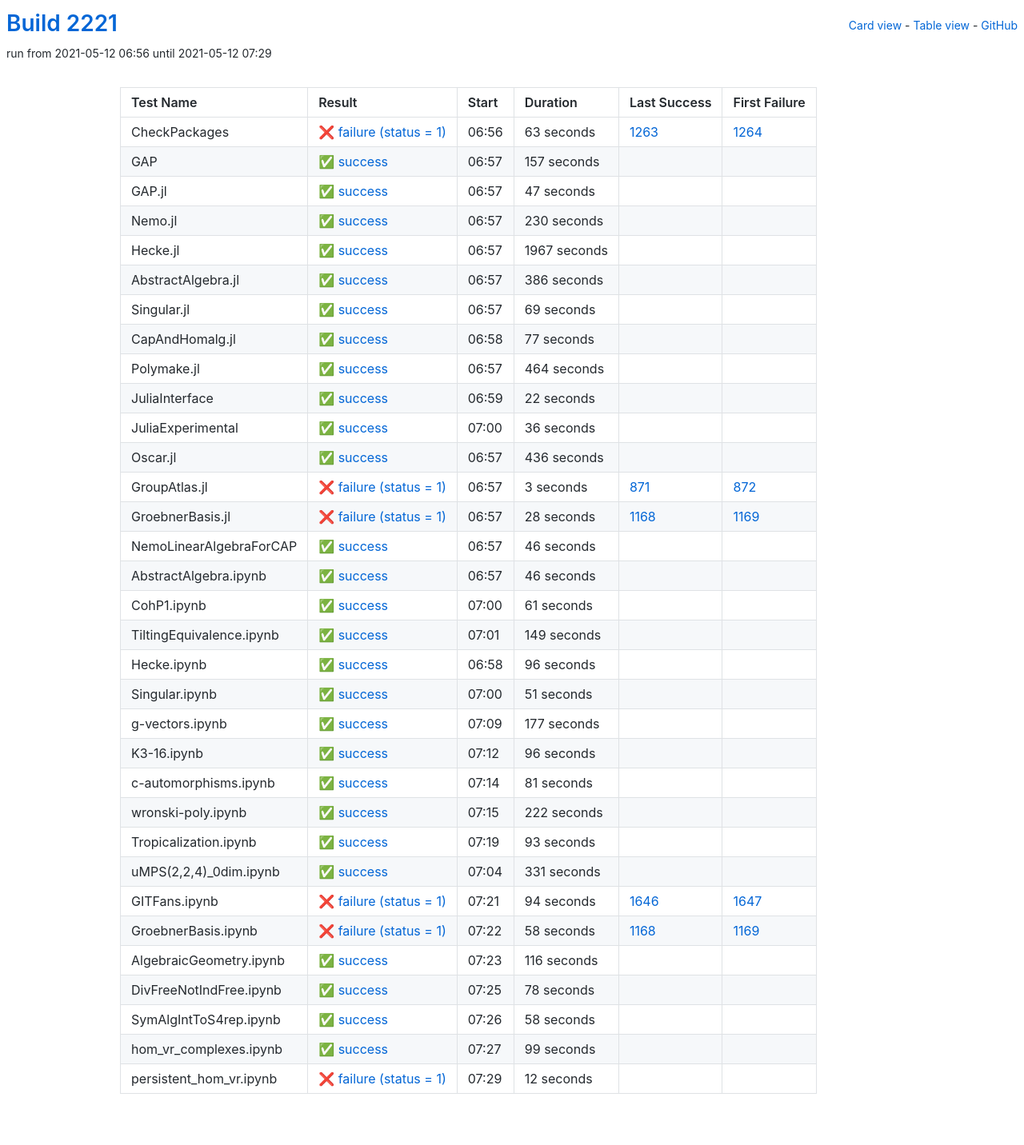
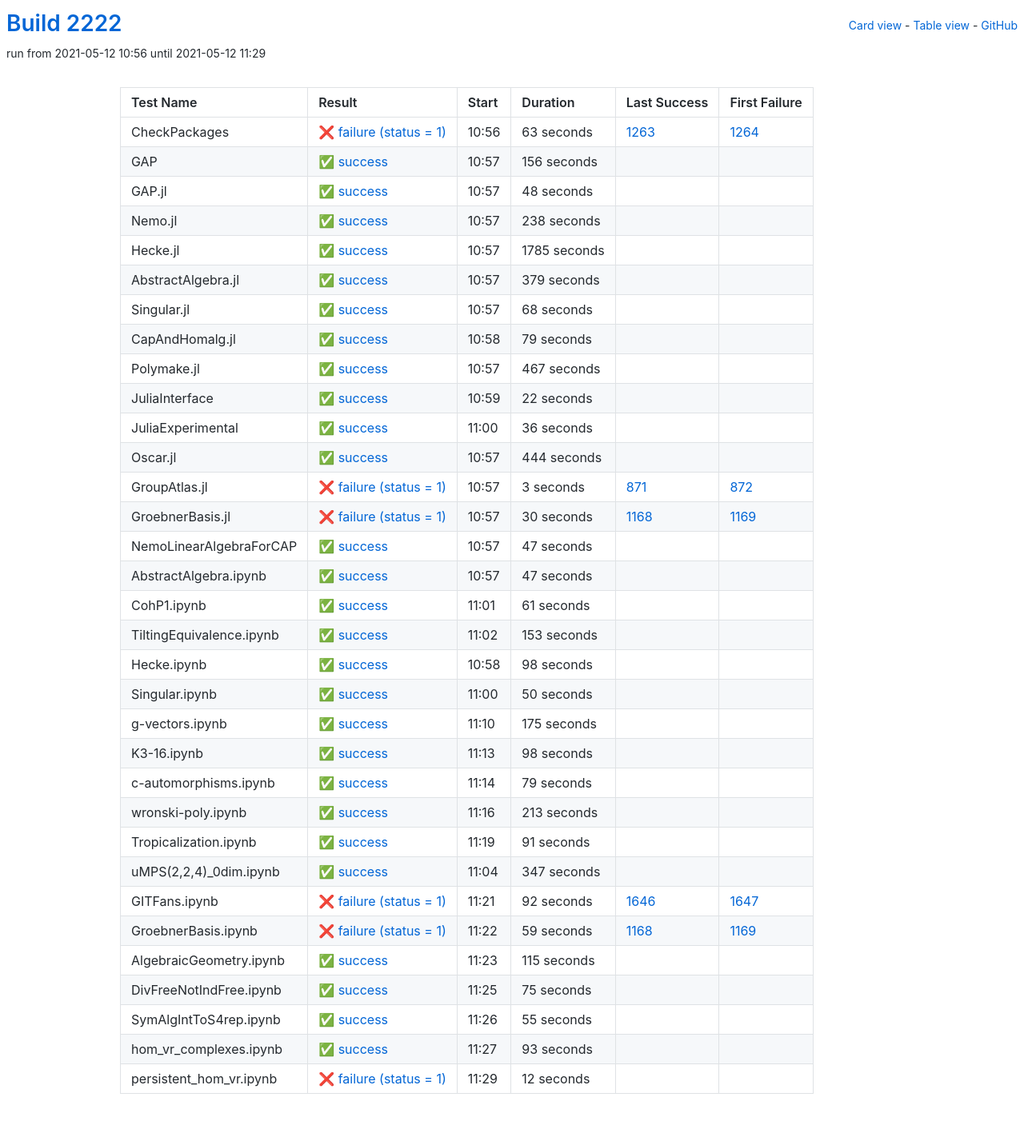
Before and after one commit to oscar-system/oscar-ci-status-stable, a Jekyll site: the page built from table.html, in a window 1280 px wide. Shown: the whole page at 80% size. Built offline with Jekyll 4.4.1, drawn with Linux system fonts in a browser that asks for light colours.

Commit message:
Build #2222

```diff
--- a/_data/ci.yml
+++ b/_data/ci.yml
@@ -1,6 +1,6 @@
 ---
-build: 2221
-build_url: https://oscarci.mathematik.uni-kl.de/job/oscar-stable/2221/
+build: 2222
+build_url: https://oscarci.mathematik.uni-kl.de/job/oscar-stable/2222/
 job: oscar-stable
 organization: oscar-system
 repo: oscar-ci-status-stable
@@ -8,8 +8,8 @@ repourl: https://github.com/oscar-system/oscar-ci-status-stable
 tests:
 - name: CheckPackages
   id: checkpackages
-  log: https://oscarci.mathematik.uni-kl.de/job/oscar-stable/2221/artifact/logs/build-2221/CheckPackages.log
-  start: 2021-05-12 06:56
+  log: https://oscarci.mathematik.uni-kl.de/job/oscar-stable/2222/artifact/logs/build-2222/CheckPackages.log
+  start: 2021-05-12 10:56
   success: false
   exitcode: 1
   status: failure
@@ -20,104 +20,104 @@ tests:
   first_failure_url: https://oscarci.mathematik.uni-kl.de/job/oscar-stable/1264/
 - name: GAP
   id: gap
-  log: https://oscarci.mathematik.uni-kl.de/job/oscar-stable/2221/artifact/logs/build-2221/GAP.log
-  start: 2021-05-12 06:57
+  log: https://oscarci.mathematik.uni-kl.de/job/oscar-stable/2222/artifact/logs/build-2222/GAP.log
+  start: 2021-05-12 10:57
   success: true
   exitcode: 0
   status: success
-  duration: 157
+  duration: 156
   last_success: false
   last_success_url:
   first_failure: false
   first_failure_url:
 - name: GAP.jl
   id: gap-jl
-  log: https://oscarci.mathematik.uni-kl.de/job/oscar-stable/2221/artifact/logs/build-2221/GAP.jl.log
-  start: 2021-05-12 06:57
+  log: https://oscarci.mathematik.uni-kl.de/job/oscar-stable/2222/artifact/logs/build-2222/GAP.jl.log
+  start: 2021-05-12 10:57
   success: true
   exitcode: 0
   status: success
-  duration: 47
+  duration: 48
   last_success: false
   last_success_url:
   first_failure: false
   first_failure_url:
 - name: Nemo.jl
   id: nemo-jl
-  log: https://oscarci.mathematik.uni-kl.de/job/oscar-stable/2221/artifact/logs/build-2221/Nemo.jl.log
-  start: 2021-05-12 06:57
+  log: https://oscarci.mathematik.uni-kl.de/job/oscar-stable/2222/artifact/logs/build-2222/Nemo.jl.log
+  start: 2021-05-12 10:57
   success: true
   exitcode: 0
   status: success
-  duration: 230
+  duration: 238
   last_success: false
   last_success_url:
   first_failure: false
   first_failure_url:
 - name: Hecke.jl
   id: hecke-jl
-  log: https://oscarci.mathematik.uni-kl.de/job/oscar-stable/2221/artifact/logs/build-2221/Hecke.jl.log
-  start: 2021-05-12 06:57
+  log: https://oscarci.mathematik.uni-kl.de/job/oscar-stable/2222/artifact/logs/build-2222/Hecke.jl.log
+  start: 2021-05-12 10:57
   success: true
   exitcode: 0
   status: success
-  duration: 1967
+  duration: 1785
   last_success: false
   last_success_url:
   first_failure: false
   first_failure_url:
 - name: AbstractAlgebra.jl
   id: abstractalgebra-jl
-  log: https://oscarci.mathematik.uni-kl.de/job/oscar-stable/2221/artifact/logs/build-2221/AbstractAlgebra.jl.log
-  start: 2021-05-12 06:57
+  log: https://oscarci.mathematik.uni-kl.de/job/oscar-stable/2222/artifact/logs/build-2222/AbstractAlgebra.jl.log
+  start: 2021-05-12 10:57
   success: true
   exitcode: 0
   status: success
-  duration: 386
+  duration: 379
   last_success: false
   last_success_url:
   first_failure: false
   first_failure_url:
 - name: Singular.jl
   id: singular-jl
-  log: https://oscarci.mathematik.uni-kl.de/job/oscar-stable/2221/artifact/logs/build-2221/Singular.jl.log
-  start: 2021-05-12 06:57
+  log: https://oscarci.mathematik.uni-kl.de/job/oscar-stable/2222/artifact/logs/build-2222/Singular.jl.log
+  start: 2021-05-12 10:57
   success: true
   exitcode: 0
   status: success
-  duration: 69
+  duration: 68
   last_success: false
   last_success_url:
   first_failure: false
   first_failure_url:
 - name: CapAndHomalg.jl
   id: capandhomalg-jl
-  log: https://oscarci.mathematik.uni-kl.de/job/oscar-stable/2221/artifact/logs/build-2221/CapAndHomalg.jl.log
-  start: 2021-05-12 06:58
+  log: https://oscarci.mathematik.uni-kl.de/job/oscar-stable/2222/artifact/logs/build-2222/CapAndHomalg.jl.log
+  start: 2021-05-12 10:58
   success: true
   exitcode: 0
   status: success
-  duration: 77
+  duration: 79
   last_success: false
   last_success_url:
   first_failure: false
   first_failure_url:
 - name: Polymake.jl
   id: polymake-jl
-  log: https://oscarci.mathematik.uni-kl.de/job/oscar-stable/2221/artifact/logs/build-2221/Polymake.jl.log
-  start: 2021-05-12 06:57
+  log: https://oscarci.mathematik.uni-kl.de/job/oscar-stable/2222/artifact/logs/build-2222/Polymake.jl.log
+  start: 2021-05-12 10:57
   success: true
   exitcode: 0
   status: success
-  duration: 464
+  duration: 467
   last_success: false
   last_success_url:
   first_failure: false
   first_failure_url:
 - name: JuliaInterface
   id: juliainterface
-  log: https://oscarci.mathematik.uni-kl.de/job/oscar-stable/2221/artifact/logs/build-2221/JuliaInterface.log
-  start: 2021-05-12 06:59
+  log: https://oscarci.mathematik.uni-kl.de/job/oscar-stable/2222/artifact/logs/build-2222/JuliaInterface.log
+  start: 2021-05-12 10:59
   success: true
   exitcode: 0
   status: success
@@ -128,8 +128,8 @@ tests:
   first_failure_url:
 - name: JuliaExperimental
   id: juliaexperimental
-  log: https://oscarci.mathematik.uni-kl.de/job/oscar-stable/2221/artifact/logs/build-2221/JuliaExperimental.log
-  start: 2021-05-12 07:00
+  log: https://oscarci.mathematik.uni-kl.de/job/oscar-stable/2222/artifact/logs/build-2222/JuliaExperimental.log
+  start: 2021-05-12 11:00
   success: true
   exitcode: 0
   status: success
@@ -140,20 +140,20 @@ tests:
   first_failure_url:
 - name: Oscar.jl
   id: oscar-jl
-  log: https://oscarci.mathematik.uni-kl.de/job/oscar-stable/2221/artifact/logs/build-2221/Oscar.jl.log
-  start: 2021-05-12 06:57
+  log: https://oscarci.mathematik.uni-kl.de/job/oscar-stable/2222/artifact/logs/build-2222/Oscar.jl.log
+  start: 2021-05-12 10:57
   success: true
   exitcode: 0
   status: success
-  duration: 436
+  duration: 444
   last_success: false
   last_success_url:
   first_failure: false
   first_failure_url:
 - name: GroupAtlas.jl
   id: groupatlas-jl
-  log: https://oscarci.mathematik.uni-kl.de/job/oscar-stable/2221/artifact/logs/build-2221/GroupAtlas.jl.log
-  start: 2021-05-12 06:57
+  log: https://oscarci.mathematik.uni-kl.de/job/oscar-stable/2222/artifact/logs/build-2222/GroupAtlas.jl.log
+  start: 2021-05-12 10:57
   success: false
   exitcode: 1
   status: failure
@@ -164,44 +164,44 @@ tests:
   first_failure_url: https://oscarci.mathematik.uni-kl.de/job/oscar-stable/872/
 - name: GroebnerBasis.jl
   id: groebnerbasis-jl
-  log: https://oscarci.mathematik.uni-kl.de/job/oscar-stable/2221/artifact/logs/build-2221/GroebnerBasis.jl.log
-  start: 2021-05-12 06:57
+  log: https://oscarci.mathematik.uni-kl.de/job/oscar-stable/2222/artifact/logs/build-2222/GroebnerBasis.jl.log
+  start: 2021-05-12 10:57
   success: false
   exitcode: 1
   status: failure
-  duration: 28
+  duration: 30
   last_success: 1168
   last_success_url: https://oscarci.mathematik.uni-kl.de/job/oscar-stable/1168/
   first_failure: 1169
   first_failure_url: https://oscarci.mathematik.uni-kl.de/job/oscar-stable/1169/
 - name: NemoLinearAlgebraForCAP
   id: nemolinearalgebraforcap
-  log: https://oscarci.mathematik.uni-kl.de/job/oscar-stable/2221/artifact/logs/build-2221/NemoLinearAlgebraForCAP.log
-  start: 2021-05-12 06:57
+  log: https://oscarci.mathematik.uni-kl.de/job/oscar-stable/2222/artifact/logs/build-2222/NemoLinearAlgebraForCAP.log
+  start: 2021-05-12 10:57
   success: true
   exitcode: 0
   status: success
-  duration: 46
+  duration: 47
   last_success: false
   last_success_url:
   first_failure: false
   first_failure_url:
 - name: AbstractAlgebra.ipynb
   id: abstractalgebra-ipynb
-  log: https://oscarci.mathematik.uni-kl.de/job/oscar-stable/2221/artifact/logs/build-2221/AbstractAlgebra.ipynb.log
-  start: 2021-05-12 06:57
+  log: https://oscarci.mathematik.uni-kl.de/job/oscar-stable/2222/artifact/logs/build-2222/AbstractAlgebra.ipynb.log
+  start: 2021-05-12 10:57
   success: true
   exitcode: 0
   status: success
-  duration: 46
+  duration: 47
   last_success: false
   last_success_url:
   first_failure: false
   first_failure_url:
 - name: CohP1.ipynb
   id: cohp1-ipynb
-  log: https://oscarci.mathematik.uni-kl.de/job/oscar-stable/2221/artifact/logs/build-2221/CohP1.ipynb.log
-  start: 2021-05-12 07:00
+  log: https://oscarci.mathematik.uni-kl.de/job/oscar-stable/2222/artifact/logs/build-2222/CohP1.ipynb.log
+  start: 2021-05-12 11:01
   success: true
   exitcode: 0
   status: success
@@ -212,92 +212,176 @@ tests:
   first_failure_url:
 - name: TiltingEquivalence.ipynb
   id: tiltingequivalence-ipynb
-  log: https://oscarci.mathematik.uni-kl.de/job/oscar-stable/2221/artifact/logs/build-2221/TiltingEquivalence.ipynb.log
-  start: 2021-05-12 07:01
+  log: https://oscarci.mathematik.uni-kl.de/job/oscar-stable/2222/artifact/logs/build-2222/TiltingEquivalence.ipynb.log
+  start: 2021-05-12 11:02
   success: true
   exitcode: 0
   status: success
-  duration: 149
+  duration: 153
   last_success: false
   last_success_url:
   first_failure: false
   first_failure_url:
 - name: Hecke.ipynb
   id: hecke-ipynb
-  log: https://oscarci.mathematik.uni-kl.de/job/oscar-stable/2221/artifact/logs/build-2221/Hecke.ipynb.log
-  start: 2021-05-12 06:58
+  log: https://oscarci.mathematik.uni-kl.de/job/oscar-stable/2222/artifact/logs/build-2222/Hecke.ipynb.log
+  start: 2021-05-12 10:58
   success: true
   exitcode: 0
   status: success
-  duration: 96
+  duration: 98
   last_success: false
   last_success_url:
   first_failure: false
   first_failure_url:
 - name: Singular.ipynb
   id: singular-ipynb
-  log: https://oscarci.mathematik.uni-kl.de/job/oscar-stable/2221/artifact/logs/build-2221/Singular.ipynb.log
-  start: 2021-05-12 07:00
+  log: https://oscarci.mathematik.uni-kl.de/job/oscar-stable/2222/artifact/logs/build-2222/Singular.ipynb.log
+  start: 2021-05-12 11:00
   success: true
   exitcode: 0
   status: success
-  duration: 51
+  duration: 50
   last_success: false
   last_success_url:
   first_failure: false
   first_failure_url:
 - name: g-vectors.ipynb
   id: g-vectors-ipynb
-  log: https://oscarci.mathematik.uni-kl.de/job/oscar-stable/2221/artifact/logs/build-2221/g-vectors.ipynb.log
-  start: 2021-05-12 07:09
+  log: https://oscarci.mathematik.uni-kl.de/job/oscar-stable/2222/artifact/logs/build-2222/g-vectors.ipynb.log
+  start: 2021-05-12 11:10
   success: true
   exitcode: 0
   status: success
-  duration: 177
+  duration: 175
   last_success: false
   last_success_url:
   first_failure: false
   first_failure_url:
 - name: K3-16.ipynb
   id: k3-16-ipynb
-  log: https://oscarci.mathematik.uni-kl.de/job/oscar-stable/2221/artifact/logs/build-2221/K3-16.ipynb.log
-  start: 2021-05-12 07:12
+  log: https://oscarci.mathematik.uni-kl.de/job/oscar-stable/2222/artifact/logs/build-2222/K3-16.ipynb.log
+  start: 2021-05-12 11:13
   success: true
   exitcode: 0
   status: success
-  duration: 96
+  duration: 98
   last_success: false
   last_success_url:
   first_failure: false
   first_failure_url:
 - name: c-automorphisms.ipynb
   id: c-automorphisms-ipynb
-  log: https://oscarci.mathematik.uni-kl.de/job/oscar-stable/2221/artifact/logs/build-2221/c-automorphisms.ipynb.log
-  start: 2021-05-12 07:14
+  log: https://oscarci.mathematik.uni-kl.de/job/oscar-stable/2222/artifact/logs/build-2222/c-automorphisms.ipynb.log
+  start: 2021-05-12 11:14
   success: true
   exitcode: 0
   status: success
-  duration: 81
+  duration: 79
   last_success: false
   last_success_url:
   first_failure: false
   first_failure_url:
 - name: wronski-poly.ipynb
   id: wronski-poly-ipynb
-  log: https://oscarci.mathematik.uni-kl.de/job/oscar-stable/2221/artifact/logs/build-2221/wronski-poly.ipynb.log
-  start: 2021-05-12 07:15
+  log: https://oscarci.mathematik.uni-kl.de/job/oscar-stable/2222/artifact/logs/build-2222/wronski-poly.ipynb.log
+  start: 2021-05-12 11:16
   success: true
   exitcode: 0
   status: success
-  duration: 222
+  duration: 213
   last_success: false
   last_success_url:
   first_failure: false
   first_failure_url:
 - name: Tropicalization.ipynb
   id: tropicalization-ipynb
-  log: https://oscarci.mathematik.uni-kl.de/job/oscar-stable/2221/artifact/logs/build-2221/Tropicalization.ipynb.log
-  start: 2021-05-12 07:19
+  log: https://oscarci.mathematik.uni-kl.de/job/oscar-stable/2222/artifact/logs/build-2222/Tropicalization.ipynb.log
+  start: 2021-05-12 11:19
+  success: true
+  exitcode: 0
+  status: success
+  duration: 91
+  last_success: false
+  last_success_url:
+  first_failure: false
+  first_failure_url:
+- name: uMPS(2,2,4)_0dim.ipynb
+  id: umps-2-2-4-0dim-ipynb
+  log: https://oscarci.mathematik.uni-kl.de/job/oscar-stable/2222/artifact/logs/build-2222/uMPS-2-2-4-_0dim.ipynb.log
+  start: 2021-05-12 11:04
+  success: true
+  exitcode: 0
+  status: success
+  duration: 347
+  last_success: false
+  last_success_url:
+  first_failure: false
+  first_failure_url:
+- name: GITFans.ipynb
+  id: gitfans-ipynb
+  log: https://oscarci.mathematik.uni-kl.de/job/oscar-stable/2222/artifact/logs/build-2222/GITFans.ipynb.log
+  start: 2021-05-12 11:21
+  success: false
+  exitcode: 1
+  status: failure
+  duration: 92
+  last_success: 1646
+  last_success_url: https://oscarci.mathematik.uni-kl.de/job/oscar-stable/1646/
+  first_failure: 1647
+  first_failure_url: https://oscarci.mathematik.uni-kl.de/job/oscar-stable/1647/
+- name: GroebnerBasis.ipynb
+  id: groebnerbasis-ipynb
+  log: https://oscarci.mathematik.uni-kl.de/job/oscar-stable/2222/artifact/logs/build-2222/GroebnerBasis.ipynb.log
+  start: 2021-05-12 11:22
+  success: false
+  exitcode: 1
+  status: failure
+  duration: 59
+  last_success: 1168
+  last_success_url: https://oscarci.mathematik.uni-kl.de/job/oscar-stable/1168/
+  first_failure: 1169
+  first_failure_url: https://oscarci.mathematik.uni-kl.de/job/oscar-stable/1169/
+- name: AlgebraicGeometry.ipynb
+  id: algebraicgeometry-ipynb
+  log: https://oscarci.mathematik.uni-kl.de/job/oscar-stable/2222/artifact/logs/build-2222/AlgebraicGeometry.ipynb.log
+  start: 2021-05-12 11:23
+  success: true
+  exitcode: 0
+  status: success
+  duration: 115
+  last_success: false
+  last_success_url:
+  first_failure: false
+  first_failure_url:
+- name: DivFreeNotIndFree.ipynb
+  id: divfreenotindfree-ipynb
+  log: https://oscarci.mathematik.uni-kl.de/job/oscar-stable/2222/artifact/logs/build-2222/DivFreeNotIndFree.ipynb.log
+  start: 2021-05-12 11:25
+  success: true
+  exitcode: 0
+  status: success
+  duration: 75
+  last_success: false
+  last_success_url:
+  first_failure: false
+  first_failure_url:
+- name: SymAlgIntToS4rep.ipynb
+  id: symalginttos4rep-ipynb
+  log: https://oscarci.mathematik.uni-kl.de/job/oscar-stable/2222/artifact/logs/build-2222/SymAlgIntToS4rep.ipynb.log
+  start: 2021-05-12 11:26
+  success: true
+  exitcode: 0
+  status: success
+  duration: 55
+  last_success: false
+  last_success_url:
+  first_failure: false
+  first_failure_url:
+- name: hom_vr_complexes.ipynb
+  id: hom-vr-complexes-ipynb
+  log: https://oscarci.mathematik.uni-kl.de/job/oscar-stable/2222/artifact/logs/build-2222/hom_vr_complexes.ipynb.log
+  start: 2021-05-12 11:27
   success: true
   exitcode: 0
   status: success
@@ -306,94 +390,10 @@ tests:
   last_success_url:
   first_failure: false
   first_failure_url:
-- name: uMPS(2,2,4)_0dim.ipynb
-  id: umps-2-2-4-0dim-ipynb
-  log: https://oscarci.mathematik.uni-kl.de/job/oscar-stable/2221/artifact/logs/build-2221/uMPS-2-2-4-_0dim.ipynb.log
-  start: 2021-05-12 07:04
-  success: true
-  exitcode: 0
-  status: success
-  duration: 331
-  last_success: false
-  last_success_url:
-  first_failure: false
-  first_failure_url:
-- name: GITFans.ipynb
-  id: gitfans-ipynb
-  log: https://oscarci.mathematik.uni-kl.de/job/oscar-stable/2221/artifact/logs/build-2221/GITFans.ipynb.log
-  start: 2021-05-12 07:21
-  success: false
-  exitcode: 1
-  status: failure
-  duration: 94
-  last_success: 1646
-  last_success_url: https://oscarci.mathematik.uni-kl.de/job/oscar-stable/1646/
-  first_failure: 1647
-  first_failure_url: https://oscarci.mathematik.uni-kl.de/job/oscar-stable/1647/
-- name: GroebnerBasis.ipynb
-  id: groebnerbasis-ipynb
-  log: https://oscarci.mathematik.uni-kl.de/job/oscar-stable/2221/artifact/logs/build-2221/GroebnerBasis.ipynb.log
-  start: 2021-05-12 07:22
-  success: false
-  exitcode: 1
-  status: failure
-  duration: 58
-  last_success: 1168
-  last_success_url: https://oscarci.mathematik.uni-kl.de/job/oscar-stable/1168/
-  first_failure: 1169
-  first_failure_url: https://oscarci.mathematik.uni-kl.de/job/oscar-stable/1169/
-- name: AlgebraicGeometry.ipynb
-  id: algebraicgeometry-ipynb
-  log: https://oscarci.mathematik.uni-kl.de/job/oscar-stable/2221/artifact/logs/build-2221/AlgebraicGeometry.ipynb.log
-  start: 2021-05-12 07:23
-  success: true
-  exitcode: 0
-  status: success
-  duration: 116
-  last_success: false
-  last_success_url:
-  first_failure: false
-  first_failure_url:
-- name: DivFreeNotIndFree.ipynb
-  id: divfreenotindfree-ipynb
-  log: https://oscarci.mathematik.uni-kl.de/job/oscar-stable/2221/artifact/logs/build-2221/DivFreeNotIndFree.ipynb.log
-  start: 2021-05-12 07:25
-  success: true
-  exitcode: 0
-  status: success
-  duration: 78
-  last_success: false
-  last_success_url:
-  first_failure: false
-  first_failure_url:
-- name: SymAlgIntToS4rep.ipynb
-  id: symalginttos4rep-ipynb
-  log: https://oscarci.mathematik.uni-kl.de/job/oscar-stable/2221/artifact/logs/build-2221/SymAlgIntToS4rep.ipynb.log
-  start: 2021-05-12 07:26
-  success: true
-  exitcode: 0
-  status: success
-  duration: 58
-  last_success: false
-  last_success_url:
-  first_failure: false
-  first_failure_url:
-- name: hom_vr_complexes.ipynb
-  id: hom-vr-complexes-ipynb
-  log: https://oscarci.mathematik.uni-kl.de/job/oscar-stable/2221/artifact/logs/build-2221/hom_vr_complexes.ipynb.log
-  start: 2021-05-12 07:27
-  success: true
-  exitcode: 0
-  status: success
-  duration: 99
-  last_success: false
-  last_success_url:
-  first_failure: false
-  first_failure_url:
 - name: persistent_hom_vr.ipynb
   id: persistent-hom-vr-ipynb
-  log: https://oscarci.mathematik.uni-kl.de/job/oscar-stable/2221/artifact/logs/build-2221/persistent_hom_vr.ipynb.log
-  start: 2021-05-12 07:29
+  log: https://oscarci.mathematik.uni-kl.de/job/oscar-stable/2222/artifact/logs/build-2222/persistent_hom_vr.ipynb.log
+  start: 2021-05-12 11:29
   success: false
   exitcode: 1
   status: failure
```
Also changed, not shown: README.md.
